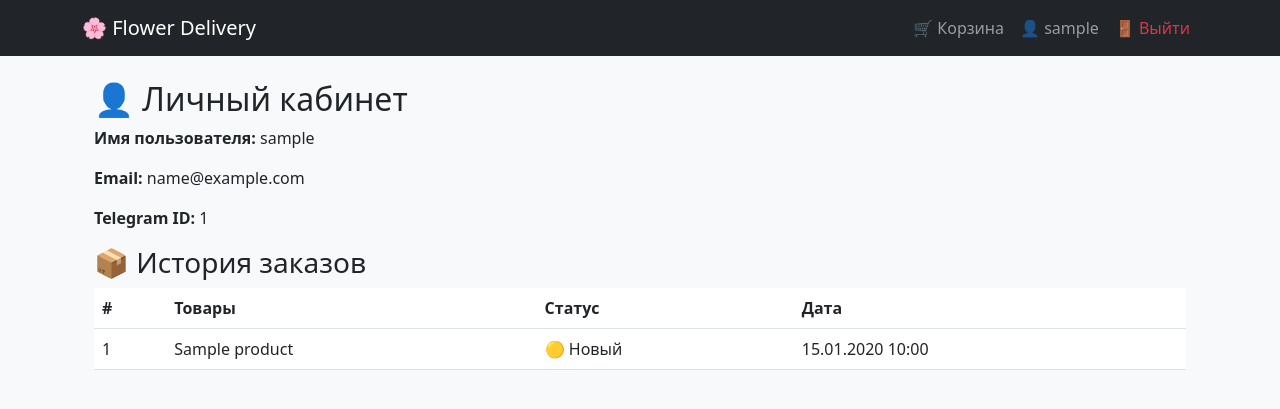
After one commit to MarinaAlevtinovna/Flower_delivery_shop, a Django app: page /users/profile/ in a window 1280 px wide. The commit adds this page. Shown: the top 409 px of the page. Run offline with Django 5.2, Linux system fonts and the light colour scheme; a user stored in the database is signed in; tables that the repository leaves empty hold one stand-in row (values such as "Sample post"); parts of the project's set-up code (start-up, migrations or seed data) failed here and were passed over.

Commit message:
add profile (history orders)

```diff
--- a/flower_delivery/flower_delivery/settings.py
+++ b/flower_delivery/flower_delivery/settings.py
@@ -136,3 +136,6 @@ REST_FRAMEWORK = {
         'rest_framework.permissions.IsAuthenticated',  # API доступно только аутентифицированным пользователям
     ],
 }
+
+LOGIN_REDIRECT_URL = "/"
+LOGOUT_REDIRECT_URL = "/"
--- a/flower_delivery/orders/urls.py
+++ b/flower_delivery/orders/urls.py
@@ -1,5 +1,5 @@
 from django.urls import path
-from .views import cart_view, add_to_cart, remove_from_cart, checkout, get_user_orders
+from .views import cart_view, add_to_cart, remove_from_cart, checkout, get_user_orders, order_history
 
 app_name = "orders"
 
--- a/flower_delivery/templates/base.html
+++ b/flower_delivery/templates/base.html
@@ -4,17 +4,20 @@
     <meta charset="UTF-8">
     <meta name="viewport" content="width=device-width, initial-scale=1">
     <title>{% block title %}Flower Delivery{% endblock %}</title>
+
     <!-- Подключаем Bootstrap -->
     <link href="https://cdn.jsdelivr.net/npm/bootstrap@5.3.0/dist/css/bootstrap.min.css" rel="stylesheet">
 </head>
-<body>
+<body class="bg-light">
+
     <!-- Навбар -->
-    <nav class="navbar navbar-expand-lg navbar-light bg-light">
+    <nav class="navbar navbar-expand-lg navbar-dark bg-dark">
         <div class="container">
-            <a class="navbar-brand" href="{% url 'home' %}">Flower Delivery</a>
+            <a class="navbar-brand" href="{% url 'home' %}">🌸 Flower Delivery</a>
             <button class="navbar-toggler" type="button" data-bs-toggle="collapse" data-bs-target="#navbarNav">
                 <span class="navbar-toggler-icon"></span>
             </button>
+
             <div class="collapse navbar-collapse" id="navbarNav">
                 <ul class="navbar-nav ms-auto">
                     {% if user.is_authenticated %}
@@ -22,17 +25,23 @@
                         <a class="nav-link" href="{% url 'orders:cart' %}">🛒 Корзина</a>
                     </li>
                     <li class="nav-item">
-                        <a class="nav-link" href="{% url 'logout' %}">Выход</a>
+                        <a class="nav-link" href="{% url 'profile' %}">👤 {{ user.username }}</a>
+                    </li>
+                    <li class="nav-item">
+                        <form action="{% url 'logout' %}" method="post" class="d-inline">
+                            {% csrf_token %}
+                            <button type="submit" class="btn btn-link nav-link text-danger">🚪 Выйти</button>
+                        </form>
                     </li>
                     {% else %}
                     <li class="nav-item">
                         <a class="nav-link" href="{% url 'orders:cart' %}">🛒 Корзина</a>
                     </li>
                     <li class="nav-item">
-                        <a class="nav-link" href="{% url 'login' %}">Вход</a>
+                        <a class="nav-link" href="{% url 'login' %}">🔑 Вход</a>
                     </li>
                     <li class="nav-item">
-                        <a class="nav-link" href="{% url 'register' %}">Регистрация</a>
+                        <a class="nav-link" href="{% url 'register' %}">📝 Регистрация</a>
                     </li>
                     {% endif %}
                 </ul>
@@ -40,16 +49,17 @@
         </div>
     </nav>
 
+    <!-- Блок уведомлений -->
+    <div class="container mt-3">
         {% if messages %}
-        <div class="container mt-3">
             {% for message in messages %}
                 <div class="alert alert-{{ message.tags }} alert-dismissible fade show" role="alert">
                     {{ message }}
-            <button type="button" class="btn-close" data-bs-dismiss="alert" aria-label="Close"></button>
+                    <button type="button" class="btn-close" data-bs-dismiss="alert" aria-label="Закрыть"></button>
                 </div>
             {% endfor %}
+        {% endif %}
     </div>
-    {% endif %}
 
     <!-- Контент -->
     <div class="container mt-4">
@@ -58,5 +68,6 @@
 
     <!-- Подключаем Bootstrap JS -->
     <script src="https://cdn.jsdelivr.net/npm/bootstrap@5.3.0/dist/js/bootstrap.bundle.min.js"></script>
+
 </body>
 </html>
--- /dev/null
+++ b/flower_delivery/templates/users/profile.html
@@ -0,0 +1,52 @@
+{% extends "base.html" %}
+
+{% block title %}Личный кабинет{% endblock %}
+
+{% block content %}
+<div class="container">
+    <h2>👤 Личный кабинет</h2>
+    <p><strong>Имя пользователя:</strong> {{ user.username }}</p>
+    <p><strong>Email:</strong> {{ user.email|default:"Не указано" }}</p>
+    <p><strong>Telegram ID:</strong> {{ user.telegram_id|default:"Не привязан" }}</p>
+
+    <h3>📦 История заказов</h3>
+    {% if orders %}
+        <table class="table">
+            <thead>
+                <tr>
+                    <th>#</th>
+                    <th>Товары</th>
+                    <th>Статус</th>
+                    <th>Дата</th>
+                </tr>
+            </thead>
+            <tbody>
+                {% for order in orders %}
+                <tr>
+                    <td>{{ order.id }}</td>
+                    <td>
+                        {% for product in order.products.all %}
+                            {{ product.name }}{% if not forloop.last %}, {% endif %}
+                        {% endfor %}
+                    </td>
+                    <td>
+                        {% if order.status == "new" %}
+                            🟡 Новый
+                        {% elif order.status == "processing" %}
+                            🟠 В обработке
+                        {% elif order.status == "completed" %}
+                            🟢 Завершён
+                        {% else %}
+                            ❓ {{ order.status }}
+                        {% endif %}
+                    </td>
+                    <td>{{ order.created_at|date:"d.m.Y H:i" }}</td>
+                </tr>
+                {% endfor %}
+            </tbody>
+        </table>
+    {% else %}
+        <p>❌ У вас пока нет заказов.</p>
+    {% endif %}
+</div>
+{% endblock %}
--- a/flower_delivery/users/urls.py
+++ b/flower_delivery/users/urls.py
@@ -1,7 +1,7 @@
 from django.urls import path, include
 from django.contrib.auth.views import LoginView, LogoutView
 from rest_framework.routers import DefaultRouter
-from .views import register, UserViewSet, get_user_by_telegram_id
+from .views import register, UserViewSet, get_user_by_telegram_id, profile
 
 router = DefaultRouter()
 router.register(r'users', UserViewSet, basename="users")
@@ -9,8 +9,9 @@ router.register(r'users', UserViewSet, basename="users")
 urlpatterns = [
     path("api/", include(router.urls)),
     path("register/", register, name="register"),
-    path("login/", LoginView.as_view(template_name="users/login.html"), name="login"),
-    path("logout/", LogoutView.as_view(next_page="home"), name="logout"),
+    path("login/", LoginView.as_view(template_name="users/login.html", redirect_authenticated_user=True), name="login"),
+    path("logout/", LogoutView.as_view(), name="logout"),
     path("get_user/", get_user_by_telegram_id, name="get-user"),
+    path("profile/", profile, name="profile")
 ]
 urlpatterns += router.urls
--- a/flower_delivery/users/views.py
+++ b/flower_delivery/users/views.py
@@ -1,6 +1,8 @@
-from django.contrib.auth.forms import UserCreationForm
+from users.forms import CustomUserCreationForm
 from django.shortcuts import render, redirect
+from django.contrib.auth.decorators import login_required
 from users.models import CustomUser
+from orders.models import Order
 from users.serializers import CustomUserSerializer
 from rest_framework.generics import RetrieveUpdateAPIView
 from rest_framework.viewsets import ModelViewSet
@@ -10,12 +12,12 @@ from rest_framework.permissions import IsAuthenticated
 
 def register(request):
     if request.method == "POST":
-        form = UserCreationForm(request.POST)
+        form = CustomUserCreationForm(request.POST)
         if form.is_valid():
             form.save()
             return redirect("login")
     else:
-        form = UserCreationForm()
+        form = CustomUserCreationForm()
     return render(request, "users/register.html", {"form": form})
 
 
@@ -34,3 +36,9 @@ def get_user_by_telegram_id(request):
     if user:
         return Response(CustomUserSerializer(user).data)
     return Response({"error": "User not found"}, status=404)
+
+@login_required
+def profile(request):
+    user = request.user
+    user_orders = Order.objects.filter(user=user)
+    return render(request, "users/profile.html", {"user": user, "orders": user_orders})
```
Also changed, not shown: flower_delivery/templates/orders/logout.html (added, +11 -0 lines), flower_delivery/templates/users/login.html (+24 -8 lines), flower_delivery/users/forms.py (added, +8 -0 lines), flower_delivery/orders/views.py (line endings or trailing spaces). Lines whose indentation alone changed are shown as unchanged.
